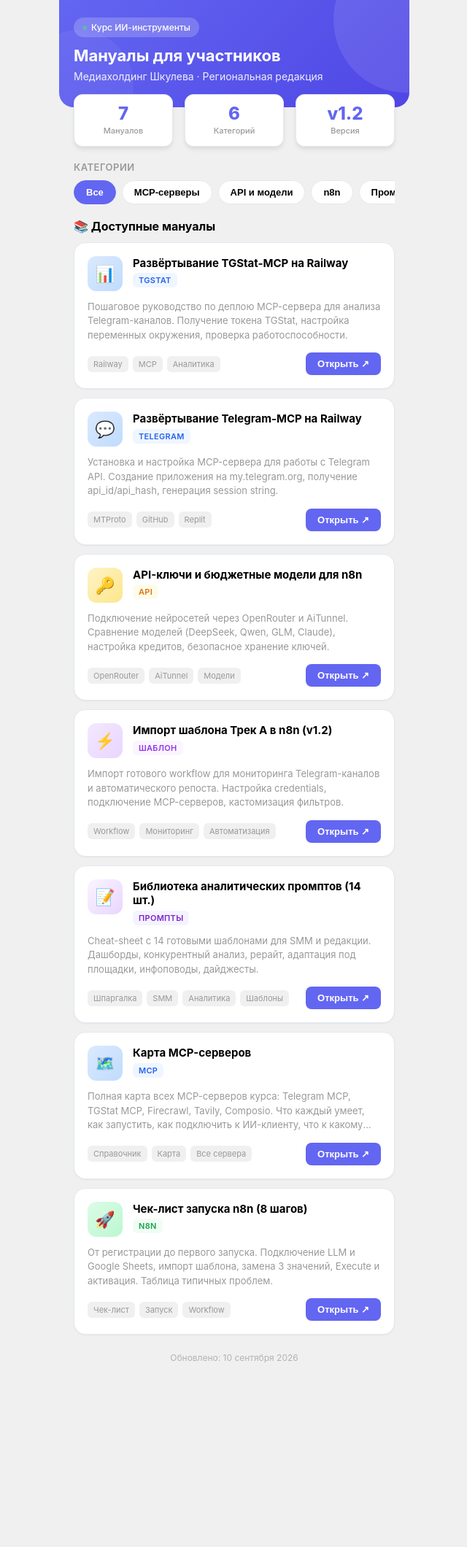
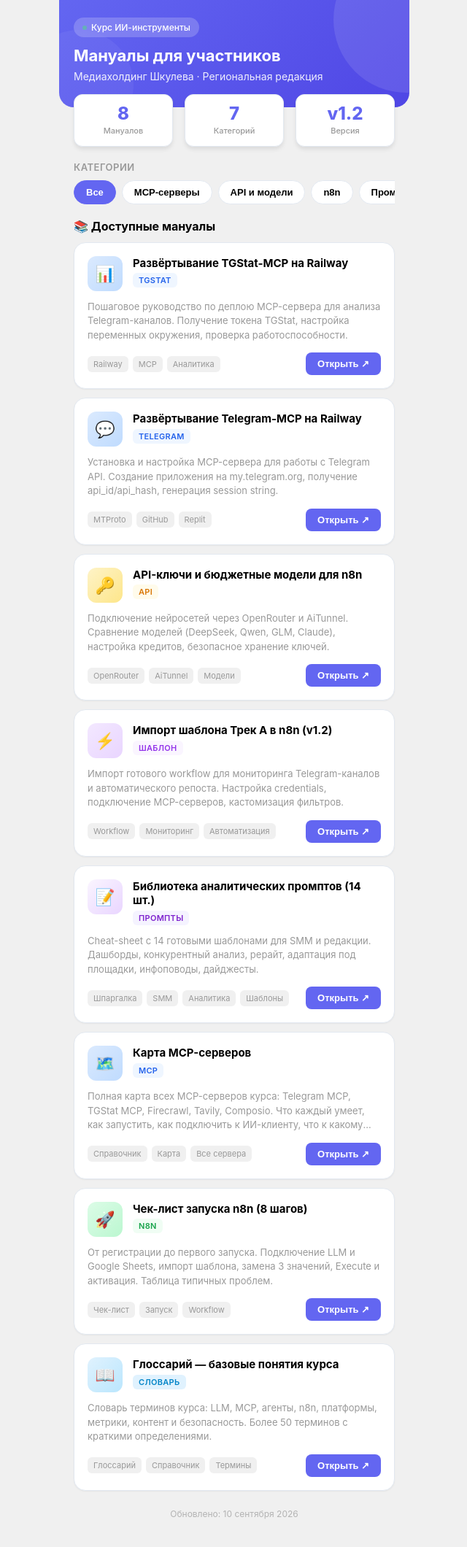
Before and after one commit to mrvolkomorov/ai-manuals-miniapp, a plain HTML site: page index.html in a window 1280 px wide. Shown: the whole page at 73% size, without its empty margins (319-959 px from the left). Before the commit the page ends 1980 px from the top, so only its background shows below. Drawn offline with Linux system fonts and the light colour scheme.

Commit message:
Add glossary to catalog with reference filter tab

```diff
--- a/index.html
+++ b/index.html
@@ -181,6 +181,7 @@
         .card-icon.n8n { background: linear-gradient(135deg, #dcfce7 0%, #bbf7d0 100%); }
         .card-icon.template { background: linear-gradient(135deg, #f3e8ff 0%, #e9d5ff 100%); }
 .card-icon.prompts { background: linear-gradient(135deg, #faf5ff 0%, #e9d5ff 100%); }
+        .card-icon.reference { background: linear-gradient(135deg, #e0f2fe 0%, #bae6fd 100%); }
         .card-info { flex: 1; min-width: 0; }
         .card-title {
             font-size: 15px;
@@ -206,6 +207,7 @@
         .badge-n8n { background: #f0fdf4; color: #16a34a; }
         .badge-template { background: #faf5ff; color: #9333ea; }
 .badge-prompts { background: #f5f3ff; color: #7e22ce; }
+        .badge-reference { background: #e0f2fe; color: #0284c7; }
         .card-desc {
             font-size: 13px;
             color: var(--tg-theme-hint);
@@ -274,8 +276,8 @@
         </header>
 
         <div class="stats-bar">
-            <div class="stat-item"><div class="stat-number" id="totalCount">7</div><div class="stat-label">Мануалов</div></div>
-            <div class="stat-item"><div class="stat-number">6</div><div class="stat-label">Категорий</div></div>
+            <div class="stat-item"><div class="stat-number" id="totalCount">8</div><div class="stat-label">Мануалов</div></div>
+            <div class="stat-item"><div class="stat-number">7</div><div class="stat-label">Категорий</div></div>
             <div class="stat-item"><div class="stat-number">v1.2</div><div class="stat-label">Версия</div></div>
         </div>
 
@@ -288,6 +290,7 @@
                 <button class="filter-tab" data-filter="n8n">n8n</button>
                 <button class="filter-tab" data-filter="prompts">Промпты</button>
                 <button class="filter-tab" data-filter="template">Шаблоны</button>
+                <button class="filter-tab" data-filter="reference">Справочник</button>
             </div>
         </div>
 
@@ -307,7 +310,8 @@
             {id:'track-a',title:'Импорт шаблона Трек А в n8n (v1.2)',description:'Импорт готового workflow для мониторинга Telegram-каналов и автоматического репоста. Настройка credentials, подключение MCP-серверов, кастомизация фильтров.',url:'track-a.html',category:'template',icon:'⚡',iconClass:'template',badge:'Шаблон',badgeClass:'badge-template',tags:['Workflow','Мониторинг','Автоматизация']},
             {id:'cheat-sheet-prompts',title:'Библиотека аналитических промптов (14 шт.)',description:'Cheat-sheet с 14 готовыми шаблонами для SMM и редакции. Дашборды, конкурентный анализ, рерайт, адаптация под площадки, инфоповоды, дайджесты.',url:'cheat-sheet-prompts.html',category:'prompts',icon:'📝',iconClass:'prompts',badge:'Промпты',badgeClass:'badge-prompts',tags:['Шпаргалка','SMM','Аналитика','Шаблоны']},
             {id:'mcp-map',title:'Карта MCP-серверов',description:'Полная карта всех MCP-серверов курса: Telegram MCP, TGStat MCP, Firecrawl, Tavily, Composio. Что каждый умеет, как запустить, как подключить к ИИ-клиенту, что к какому блоку относится.',url:'mcp-map.html',category:'mcp',icon:'🗺️',iconClass:'mcp',badge:'MCP',badgeClass:'badge-mcp',tags:['Справочник','Карта','Все сервера']},
-            {id:'n8n-checklist',title:'Чек-лист запуска n8n (8 шагов)',description:'От регистрации до первого запуска. Подключение LLM и Google Sheets, импорт шаблона, замена 3 значений, Execute и активация. Таблица типичных проблем.',url:'n8n-checklist.html',category:'n8n',icon:'🚀',iconClass:'n8n',badge:'n8n',badgeClass:'badge-n8n',tags:['Чек-лист','Запуск','Workflow']}
+            {id:'n8n-checklist',title:'Чек-лист запуска n8n (8 шагов)',description:'От регистрации до первого запуска. Подключение LLM и Google Sheets, импорт шаблона, замена 3 значений, Execute и активация. Таблица типичных проблем.',url:'n8n-checklist.html',category:'n8n',icon:'🚀',iconClass:'n8n',badge:'n8n',badgeClass:'badge-n8n',tags:['Чек-лист','Запуск','Workflow']},
+            {id:'glossary',title:'Глоссарий — базовые понятия курса',description:'Словарь терминов курса: LLM, MCP, агенты, n8n, платформы, метрики, контент и безопасность. Более 50 терминов с краткими определениями.',url:'glossary.html',category:'reference',icon:'📖',iconClass:'reference',badge:'Словарь',badgeClass:'badge-reference',tags:['Глоссарий','Справочник','Термины']}
         ];
 
         function renderManuals(f){f=f||'all';var g=document.getElementById('manualsGrid'),h=f==='all'?manuals:manuals.filter(function(m){return m.category===f});if(!h.length){g.innerHTML='<div class="empty-state"><div class="empty-icon">📭</div><p class="empty-text">В этой категории пока нет мануалов</p></div>';return}g.innerHTML=h.map(function(m){return '<article class="manual-card" onclick="openManual(\''+m.url+'\')"><div class="card-header"><div class="card-icon '+m.iconClass+'">'+m.icon+'</div><div class="card-info"><h3 class="card-title">'+m.title+'</h3><div class="card-meta"><span class="card-badge '+m.badgeClass+'">'+m.badge+'</span></div></div></div><p class="card-desc">'+m.description+'</p><div class="card-footer"><div class="card-tags">'+m.tags.map(function(t){return '<span class="tag">'+t+'</span>'}).join('')+'</div><button class="open-btn" onclick="event.stopPropagation();openManual(\''+m.url+'\')">Открыть ↗</button></div></article>'}).join('')}
```
